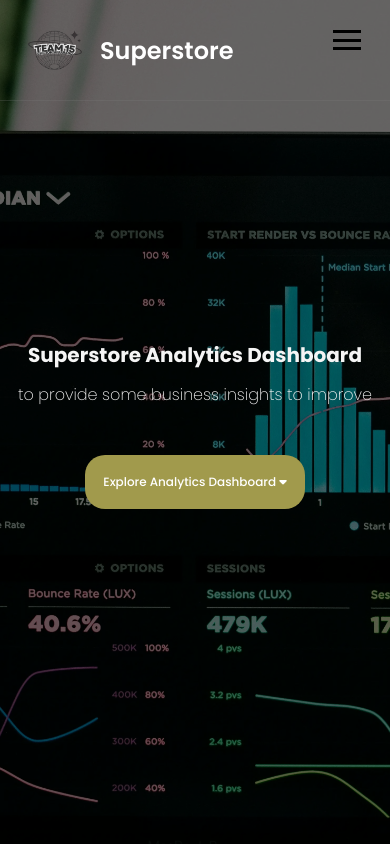
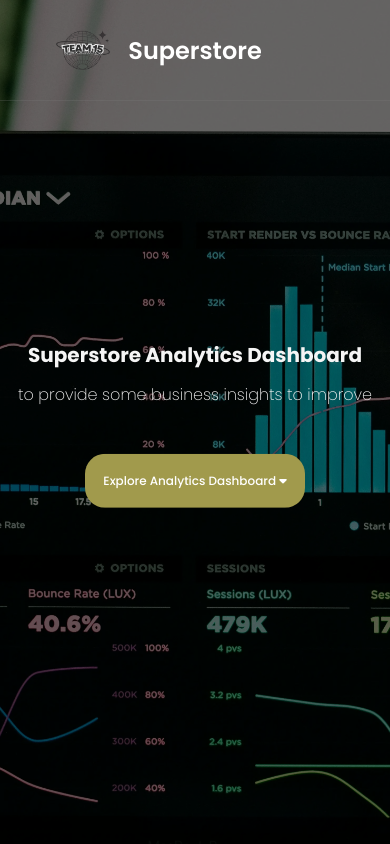
Before and after one commit to Kampus-Merdeka-Software-Engineering/km-feb24-semarang-15, a plain HTML site: page index.html in a window 390 px wide. Shown: the top 844 px of the page. Drawn offline with nearby package versions, Linux system fonts and the light colour scheme.

Commit message:
solving responsive

```diff
--- a/index.html
+++ b/index.html
@@ -38,12 +38,12 @@
         <li><a href="#our_team">Our Team</a></li>
       </ul>
 
-      <div class="menu-toggle">
+      <!-- <div class="menu-toggle">
         <input type="checkbox" />
         <span></span>
         <span></span>
         <span></span>
-      </div>
+      </div> -->
     </nav>
     <!-- end section navbar -->
 
```
